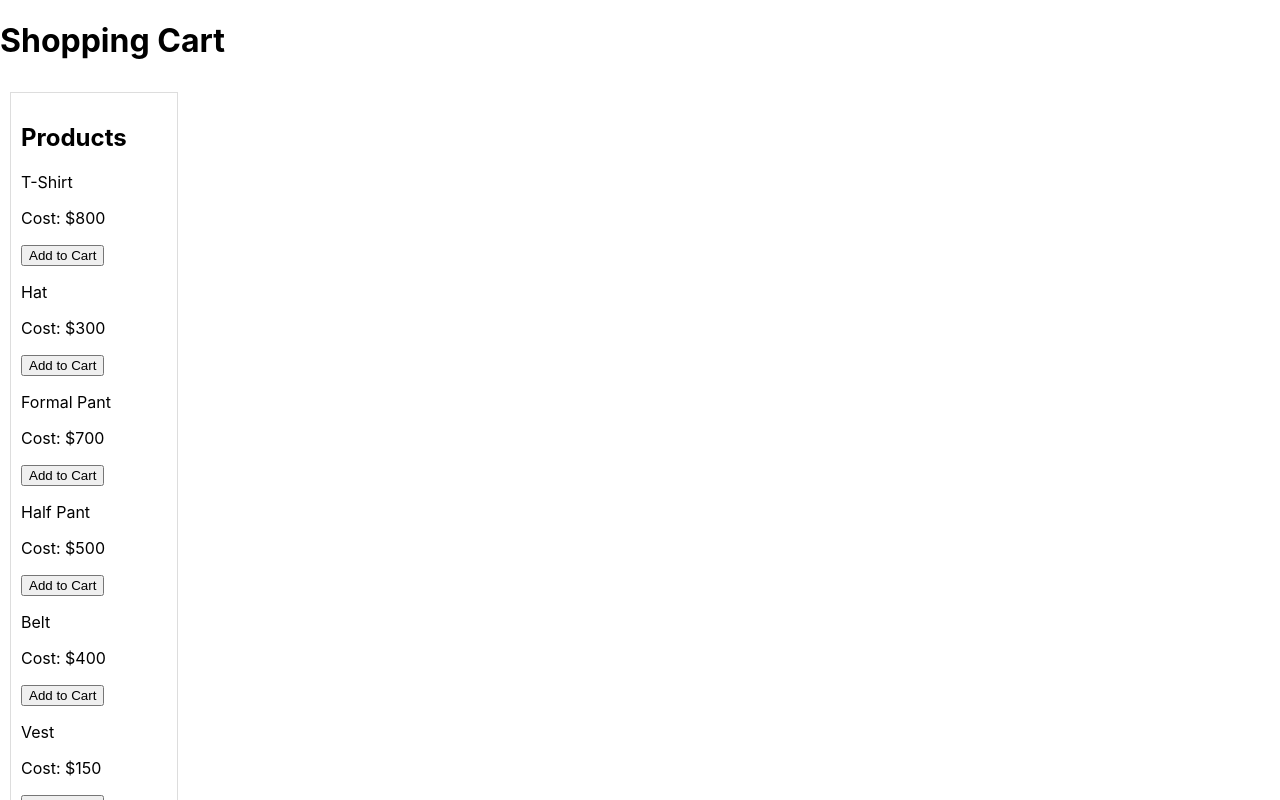
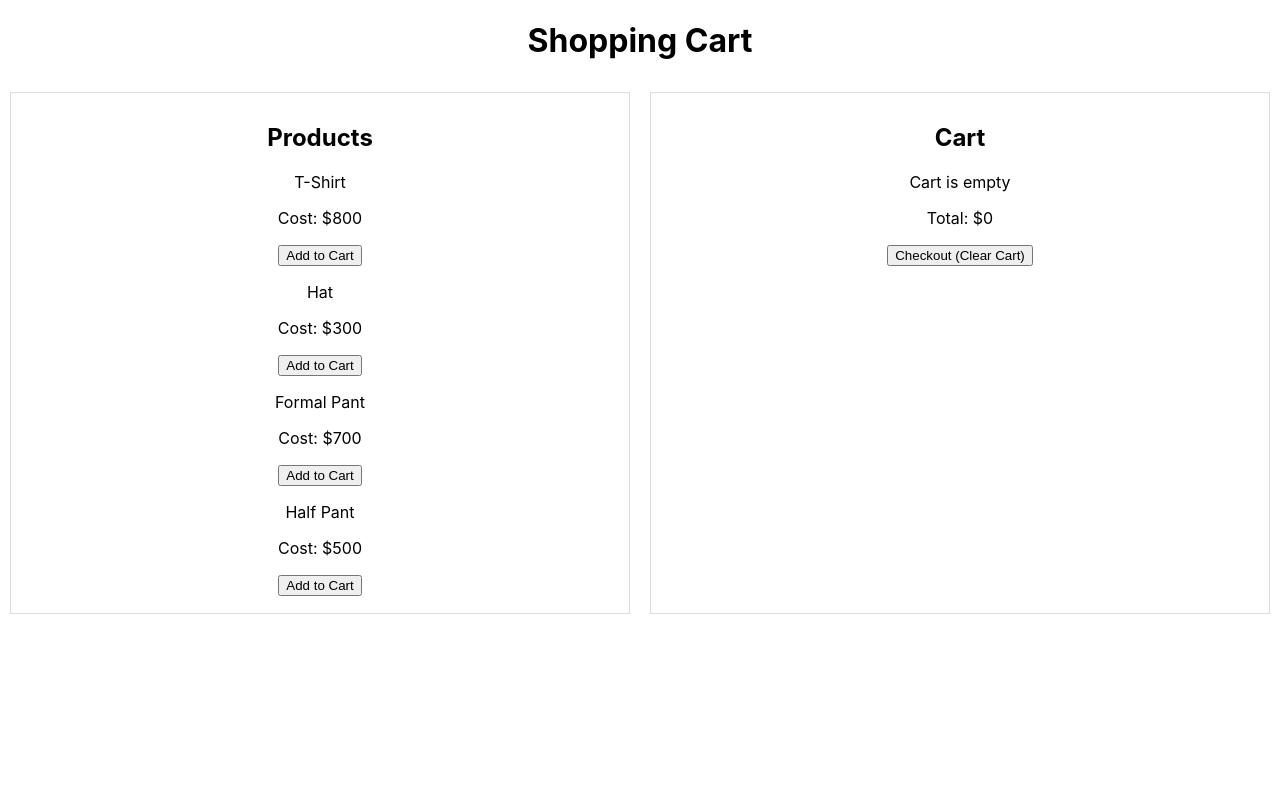
Before and after one commit to Yankyyyy/shopping-cart, a React (Create React App) app: page / in a window 1280 px wide. Shown: the top 800 px of the page. Built offline with nearby package versions, Linux system fonts and the light colour scheme.

Commit message:
fix:scroll error fixed

```diff
--- a/src/App.js
+++ b/src/App.js
@@ -10,9 +10,7 @@ const App = () => {
   return (
     <div className="App">
       <Header />
-      <div className="container">
         <Main />
-      </div>
     </div>
   );
 };
--- a/src/components/Header.js
+++ b/src/components/Header.js
@@ -4,7 +4,7 @@ import React from 'react';
 const Header = () => {
   return (
     <header className="header">
-      <h1>Shopping Cart</h1>
+      <h1 align="center">Shopping Cart</h1>
     </header>
   );
 };
--- a/src/components/Main.js
+++ b/src/components/Main.js
@@ -23,14 +23,15 @@ const Main = () => {
 
   return (
     <div>
-        <div className="box">
+      <div className="container">
+        <div align="center" className="box">
         <h2>Products</h2>
         {products.map((product) => (
             <Product key={product.id} product={product} onAddToCart={addToCart} />
         ))}
         </div>
 
-        <div className="box">
+        <div align="center" className="box">
         <h2>Cart</h2>
         {cart.length === 0 ? (
         <p>Cart is empty</p>
@@ -42,6 +43,7 @@ const Main = () => {
         <p>Total: ${totalCost}</p>
         <button onClick={() => setCart([])}>Checkout (Clear Cart)</button>
         </div>
+      </div>
     </div>
   );
 };
--- a/src/styles.css
+++ b/src/styles.css
@@ -9,4 +9,6 @@
   border: 1px solid #ddd; /* Adds a border for better visualization */
   overflow-y: scroll; /* Enables vertical scrolling for content overflow */
   padding: 10px; /* Adds some padding inside the boxes */
+  height: 500px;
+  width:500px;
 }
```
